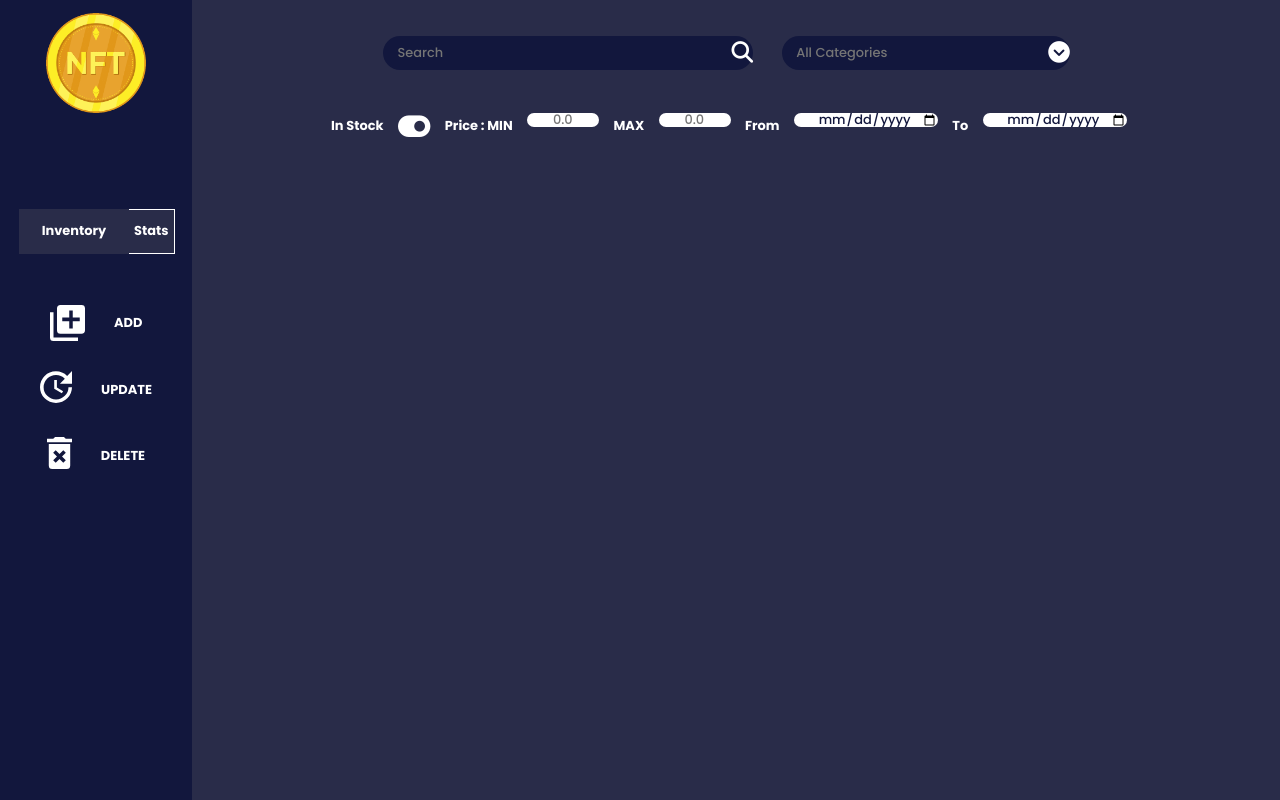
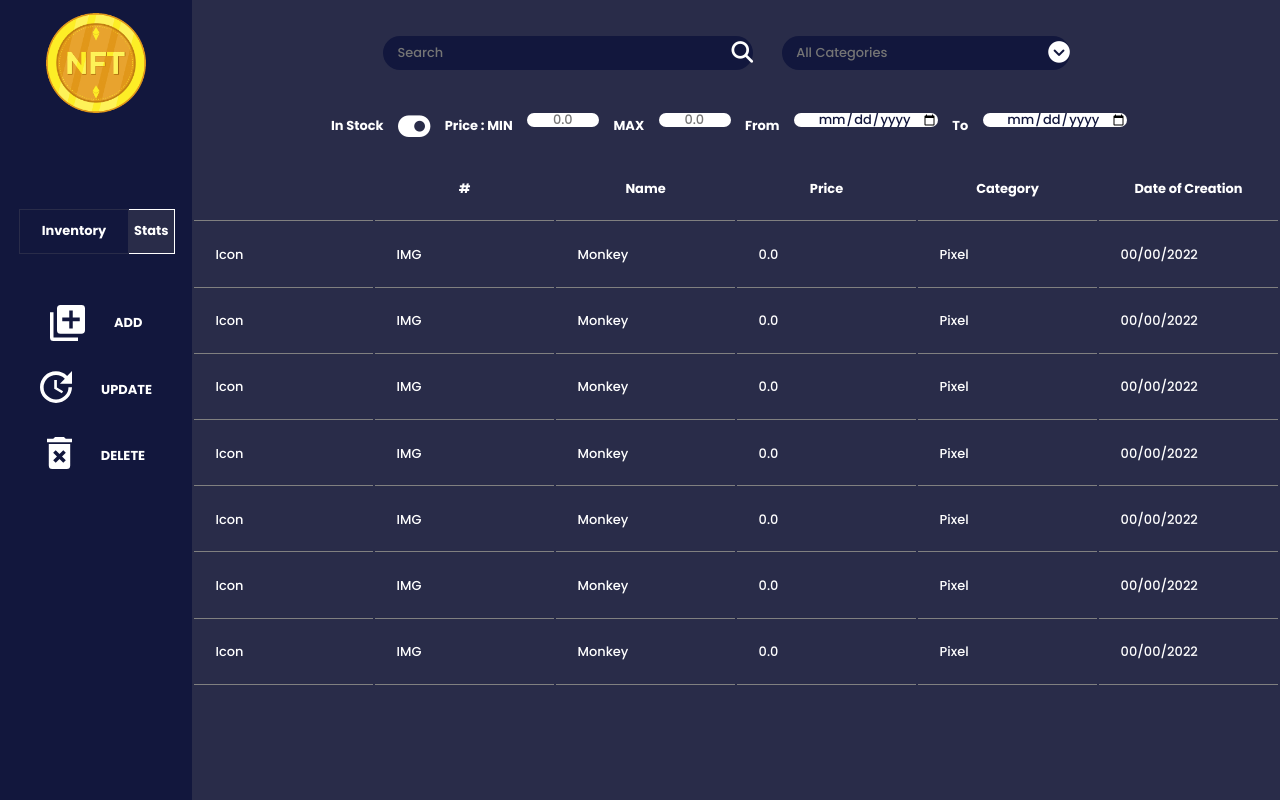
Before and after one commit to YouCodeSchool/ShopNow, a PHP site: page /inventory.php in a window 1280 px wide. Run offline with PHP 8.4, Linux system fonts and the light colour scheme; some libraries are stand-ins or nearby versions.

Commit message:
update invent php

```diff
--- a/inventory.php
+++ b/inventory.php
@@ -24,12 +24,13 @@ ini_set("display_errors", "stdout");
         <!-- <header> -->
             <!-- Left bar -->
 
+
         <div class="left-bar-container bg-color center">
 
             <div><a href="#"><img class="logo" src="public\assets\images\Logo.png"></a></div>
             <!-- Switch pages : stats /inventory -->
             <div class="page-switcher">
-                <div id="invent-page">
+                <div class="bg-color" id="invent-page">
                     <h2><a href="#">Inventory</a></h2>
                 </div>
                 <div id="stats-page">
@@ -90,11 +91,11 @@ ini_set("display_errors", "stdout");
                 <div class="flex flex-row center">
                     <h2 >Price : MIN</h2>
                     <form for="min-price">
-                        <input class="space-between center" type="number" id="min-price" placeholder="0.0">
+                        <input class="space-between color center" type="number" id="min-price" placeholder="0.0">
                     </form>
                     <h2 >MAX</h2>
                     <form for="max-price">
-                        <input class="space-between center" type="number" id="max-price" placeholder="0.0">
+                        <input class="space-between color center" type="number" id="max-price" placeholder="0.0">
                     </form>
                 </div>
                 <div class="flex flex-row center">
@@ -108,7 +109,78 @@ ini_set("display_errors", "stdout");
                     </form>
                 </div>
             </div>
+
+            <!-- Products tables/pages -->
+            <div class="flex center">
+                <table style="table-layout: fixed; width : 100%;">
+                    <tr">
+                    <th></th>
+                    <th>#</th>
+                    <th>Name</th>
+                    <th>Price</th>
+                    <th>Category</th>
+                    <th>Date of Creation</th>
+                    </tr>
+                    <tr>
+                    <td> Icon</td>
+                    <td>IMG</td>
+                    <td>Monkey</td>
+                    <td>0.0</td>
+                    <td>Pixel</td>
+                    <td>00/00/2022</td>
+                    </tr>
+                    <tr>
+                        <td> Icon</td>
+                        <td>IMG</td>
+                        <td>Monkey</td>
+                        <td>0.0</td>
+                        <td>Pixel</td>
+                        <td>00/00/2022</td>
+                    </tr>
+                    <tr>
+                        <td>Icon</td>
+                        <td>IMG</td>
+                        <td>Monkey</td>
+                        <td>0.0</td>
+                        <td>Pixel</td>
+                        <td>00/00/2022</td>
+                    </tr>
+                    <tr>
+                        <td> Icon</td>
+                        <td>IMG</td>
+                        <td>Monkey</td>
+                        <td>0.0</td>
+                        <td>Pixel</td>
+                        <td>00/00/2022</td>
+                    </tr>
+                    <tr>
+                        <td> Icon</td>
+                        <td>IMG</td>
+                        <td>Monkey</td>
+                        <td>0.0</td>
+                        <td>Pixel</td>
+                        <td>00/00/2022</td>
+                    </tr>
+                    <tr>
+                        <td> Icon</td>
+                        <td>IMG</td>
+                        <td>Monkey</td>
+                        <td>0.0</td>
+                        <td>Pixel</td>
+                        <td>00/00/2022</td>
+                    </tr>
+                    <tr>
+                        <td> Icon</td>
+                        <td>IMG</td>
+                        <td>Monkey</td>
+                        <td>0.0</td>
+                        <td>Pixel</td>
+                        <td>00/00/2022</td>
+                    </tr>
+                </table>
             </div>
+        </div>
+
 
 </body>
 </html>
--- a/public/css/inventory.css
+++ b/public/css/inventory.css
@@ -202,3 +202,10 @@ a {
     border-radius: 25px;
     border : 0;
 }
+
+td, th {
+    padding : 1.5rem;
+    border-bottom: 1px solid #000;
+    border-color: grey;
+
+}
```
Lines whose indentation alone changed are shown as unchanged.
